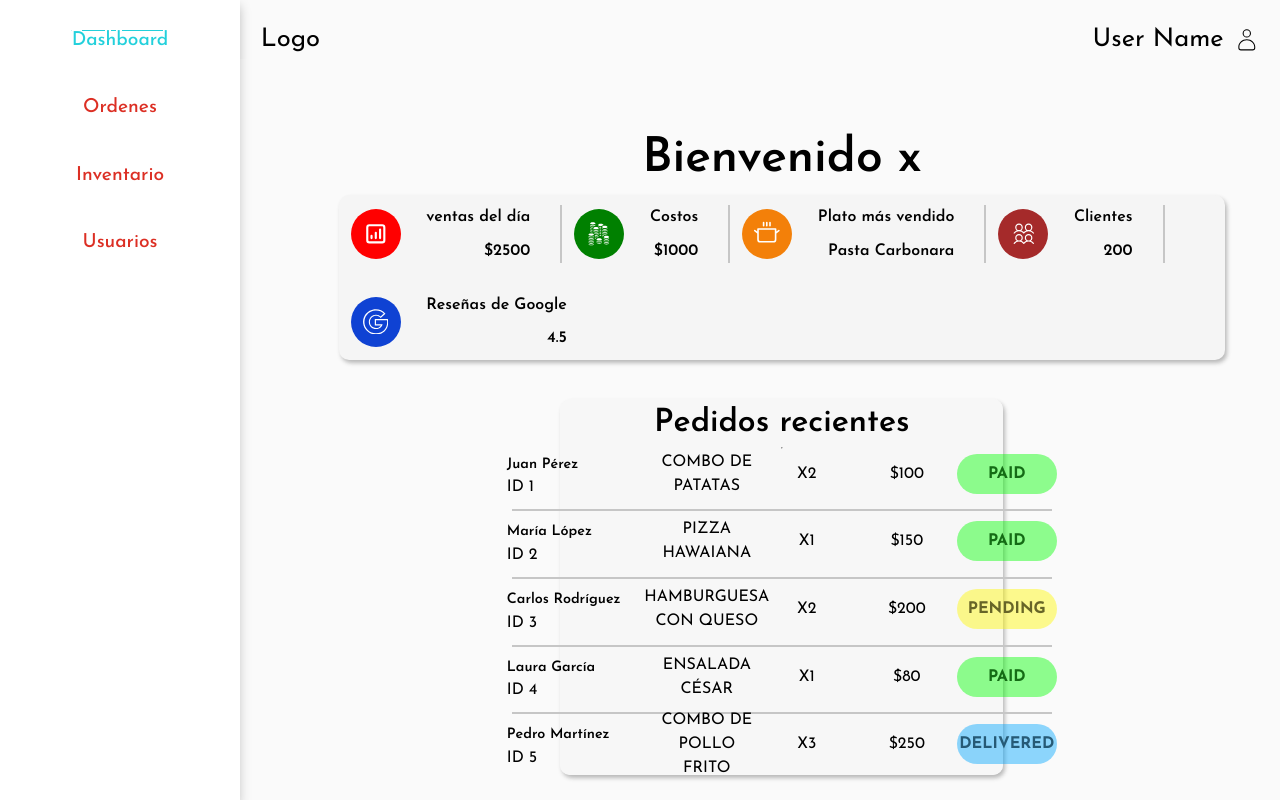
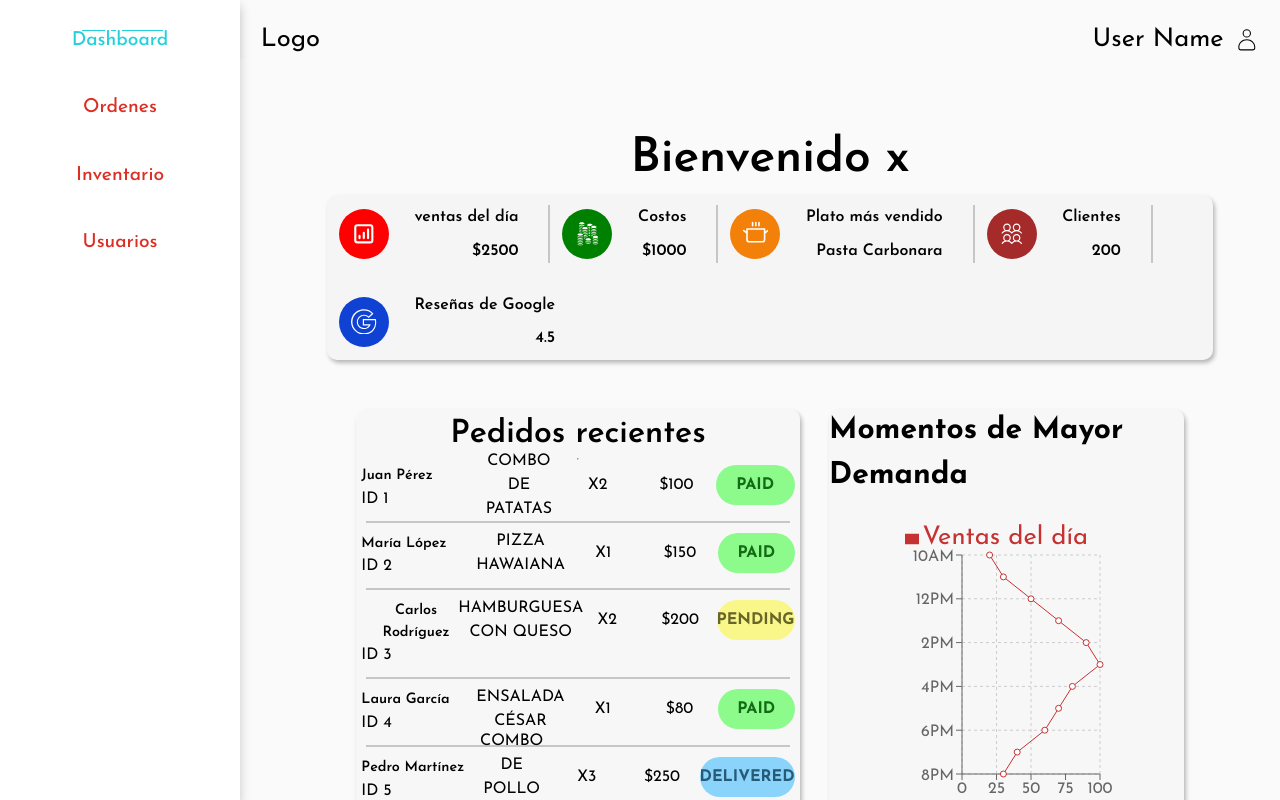
Before and after one commit to luisnarv/restbart, a React (Vite) app in the folder Front/: page /dashboard in a window 1280 px wide. Built offline with nearby package versions, Linux system fonts and the light colour scheme.

Commit message:
chart-day

```diff
--- /dev/null
+++ b/Front/src/UI/ContentFlex.jsx
@@ -0,0 +1,16 @@
+import styled, { css } from "styled-components";
+
+const StyledContent = styled.div`
+  padding: 10px;
+  border-radius: 5px;
+  width: 100%;
+
+  ${(props) =>
+    props.flex &&
+    css`
+      display: flex;
+      justify-content: space-evenly;
+    `}
+`;
+
+export default StyledContent;
--- a/Front/src/feactures/dashboard/DashboardOrder.jsx
+++ b/Front/src/feactures/dashboard/DashboardOrder.jsx
@@ -56,12 +56,16 @@ const StyleOrders = styled.div`
   box-shadow: 2px 3px 4px #00000044;
 `;
 
+const UList = styled.ul`
+  width: -moz-available;
+  width: -webkit-fill-available;
+  width: fill-available;
+`;
 const List = styled.li`
   display: flex;
   font-size: 1rem;
   margin: 5px;
 `;
-const UList = styled.ul``;
 
 const OrderSpan = styled.span`
   text-transform: capitalize;
@@ -101,7 +105,7 @@ const OrderSpan = styled.span`
 export default function DashboardOrder() {
   return (
     <StyleOrders>
-      <Heading as="h2">Pedidos recientes</Heading>
+      <Heading as="h2"> Pedidos recientes</Heading>
       <hr />
       <UList>
         {fakeOrderDataArray.map((order, index) => (
--- /dev/null
+++ b/Front/src/feactures/dashboard/DayChart.jsx
@@ -0,0 +1,79 @@
+import {
+  CartesianGrid,
+  Legend,
+  Line,
+  LineChart,
+  ResponsiveContainer,
+  Tooltip,
+  XAxis,
+  YAxis,
+} from "recharts";
+import styled from "styled-components";
+
+const StyleOrders = styled.div`
+  width: 40%;
+  height: 400px;
+  display: flex;
+  flex-direction: column;
+  align-items: center;
+  justify-content: center;
+  background-color: #f6f6f6e4;
+  border-radius: 10px;
+  box-shadow: 2px 3px 4px #00000044;
+`;
+
+const dataPai = [
+  { name: "10AM", ventas: 20 },
+  { name: "11AM", ventas: 30 },
+  { name: "12PM", ventas: 50 },
+  { name: "1PM", ventas: 70 },
+  { name: "2PM", ventas: 90 },
+  { name: "3PM", ventas: 100 },
+  { name: "4PM", ventas: 80 },
+  { name: "5PM", ventas: 70 },
+  { name: "6PM", ventas: 60 },
+  { name: "7PM", ventas: 40 },
+  { name: "8PM", ventas: 30 },
+];
+
+export default function DayChart() {
+  return (
+    <StyleOrders>
+      <h3>Momentos de Mayor Demanda</h3>
+
+      <ResponsiveContainer width="70%" height="90%">
+        <LineChart
+          layout="vertical"
+          width={500}
+          height={300}
+          data={dataPai}
+          margin={{
+            top: 20,
+            right: 30,
+            left: 20,
+            bottom: 5,
+          }}
+        >
+          <CartesianGrid strokeDasharray="3 3" />
+          <XAxis type="number" fontSize={"1rem"} />
+          <YAxis dataKey="name" type="category" fontSize={"1rem"} />
+          <Tooltip separator=" + " labelStyle={{ fontSize: "1rem" }} />
+
+          <Legend
+            verticalAlign="top"
+            height={36}
+            payload={[
+              {
+                value: "Ventas del día",
+                type: "rect",
+                id: "ID01",
+                color: "#c63131",
+              },
+            ]}
+          />
+          <Line dataKey="ventas" stroke="#c63131" />
+        </LineChart>
+      </ResponsiveContainer>
+    </StyleOrders>
+  );
+}
--- a/Front/src/feactures/dashboard/SalesChart.jsx
+++ b/Front/src/feactures/dashboard/SalesChart.jsx
@@ -9,31 +9,63 @@ import {
   Legend,
   Bar,
   Area,
+  AreaChart,
+  LineChart,
+  Line,
+  ResponsiveContainer,
 } from "recharts";
 
 const StyleSalesChart = styled.div`
-  display: flex;
   /* background-color: #eaeaea; */
+  width: 100%;
+  height: 400px;
   border-radius: 10px;
   box-shadow: 2px 3px 4px #00000044;
 `;
 export default function SalesChart({ data }) {
   return (
     <StyleSalesChart>
-      <BarChart width={930} height={450} data={data}>
-        <CartesianGrid strokeDasharray="5 3" />
-        <XAxis dataKey="month" fontSize={"1rem"} />
-        <YAxis fontSize={"1rem"} type="number" includeHidden />
-        <Tooltip />
-        <Legend />
-        <Bar
-          label={{ fill: "#2b4052", fontSize: 15 }}
-          dataKey="ventas"
-          fill="#4c54c74a"
-          barSize={50}
-        />
-        <Area dataKey="ventas" />
-      </BarChart>
+      <ResponsiveContainer width="100%" height="100%">
+        <AreaChart
+          data={data}
+          margin={{
+            top: 10,
+            right: 30,
+            left: 0,
+            bottom: 0,
+          }}
+        >
+          <CartesianGrid strokeDasharray="3 3" />
+          <XAxis dataKey="month" />
+          <YAxis />
+          <Tooltip />
+          <Area
+            type="monotone"
+            dataKey="ventas"
+            stroke="#8884d8"
+            fill="#8884d8"
+          />
+        </AreaChart>
+      </ResponsiveContainer>
     </StyleSalesChart>
   );
 }
+//   return (
+//     <StyleSalesChart>
+//       <BarChart width={930} height={450} data={data}>
+//         <CartesianGrid strokeDasharray="5 3" />
+//         <XAxis dataKey="month" fontSize={"1rem"} />
+//         <YAxis fontSize={"1rem"} type="number" includeHidden />
+//         <Tooltip />
+//         <Legend />
+//         <Bar
+//           label={{ fill: "#2b4052", fontSize: 15 }}
+//           dataKey="ventas"
+//           fill="#4c54c74a"
+//           barSize={50}
+//         />
+//         <Area dataKey="ventas" />
+//       </BarChart>
+//     </StyleSalesChart>
+//   );
+//}
--- a/Front/src/page/Dashboard.jsx
+++ b/Front/src/page/Dashboard.jsx
@@ -7,6 +7,9 @@ import Stats from "../feactures/dashboard/Stats";
 import SalesChart from "../feactures/dashboard/SalesChart";
 import DashboardOrder from "../feactures/dashboard/DashboardOrder";
 import Heading from "../UI/Heading";
+
+import DayChart from "../feactures/dashboard/DayChart";
+import StyledContent from "../UI/ContentFlex";
 
 /**-------------------------- */
 
@@ -40,7 +43,11 @@ export default function Dashboard() {
 
       <Stats />
       <br />
-      <DashboardOrder />
+
+      <StyledContent flex="flex">
+        <DashboardOrder />
+        <DayChart />
+      </StyledContent>
 
       <br />
       <SalesChart data={data} />
```
